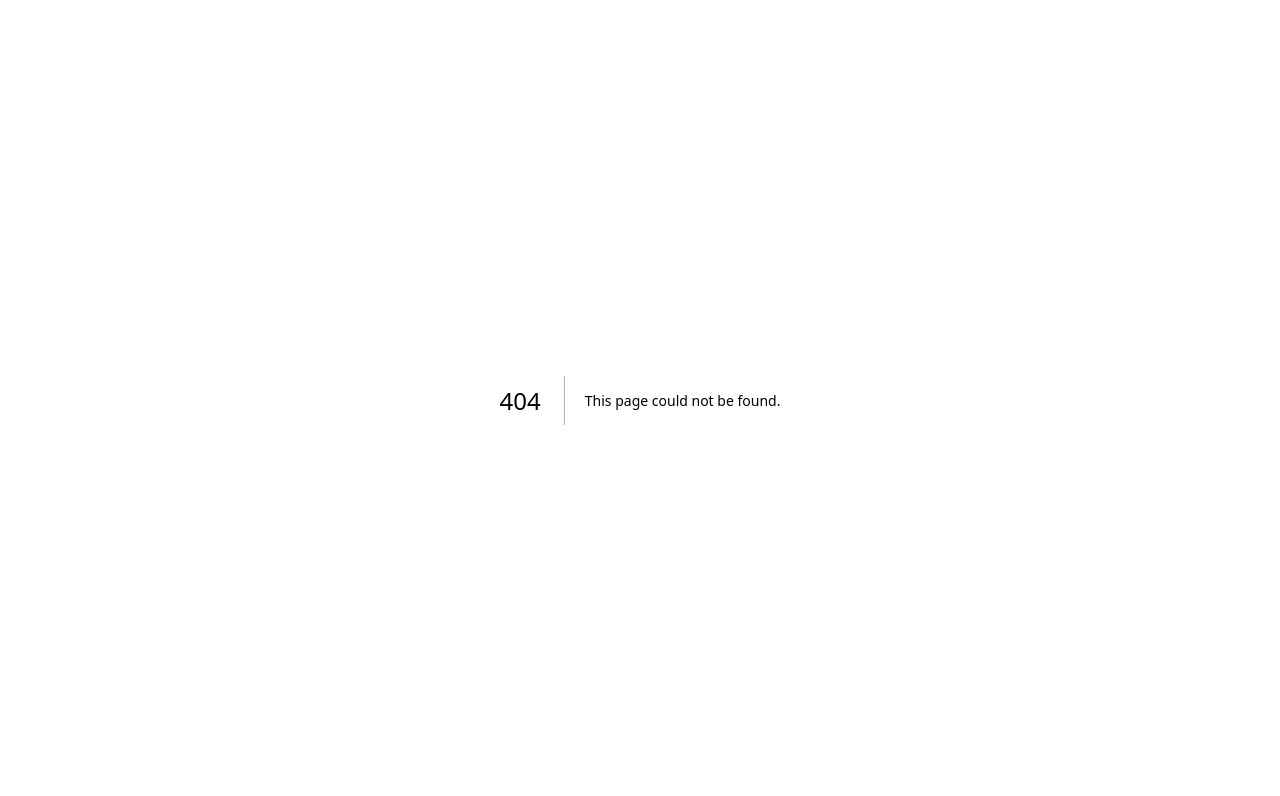
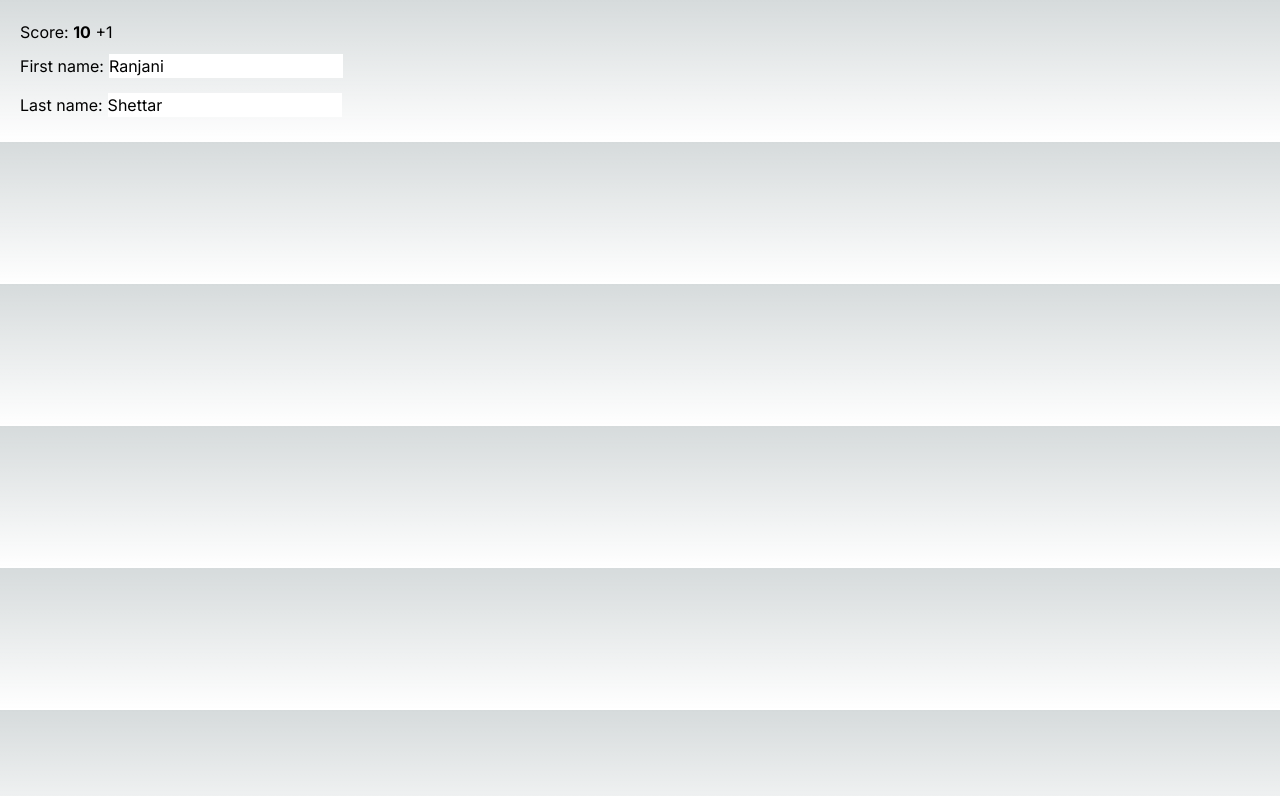
Before and after one commit to chut89/demo-set-intersection-client, a Next.js app: page /player in a window 1280 px wide. Before the commit this address had no page. Shown: the top 796 px of the page. Built offline with nearby package versions, Linux system fonts and the light colour scheme.

Commit message:
add player example

```diff
--- /dev/null
+++ b/src/app/(input)/player/page.tsx
@@ -0,0 +1,60 @@
+'use client';
+
+import { useState } from 'react';
+
+import './player.css';
+
+export default function Scoreboard() {
+  const [player, setPlayer] = useState({
+    firstName: 'Ranjani',
+    lastName: 'Shettar',
+    score: 10,
+  });
+
+  function handlePlusClick() {
+    setPlayer({
+      ...player,
+      score: player.score + 1
+    });
+  }
+
+  function handleFirstNameChange(e) {
+    setPlayer({
+      ...player,
+      firstName: e.target.value,
+    });
+  }
+
+  function handleLastNameChange(e) {
+    setPlayer({
+      ...player,
+      lastName: e.target.value
+    });
+  }
+
+  return (
+    <>
+      <label>
+        Score: <b>{player.score}</b>
+        {' '}
+        <button onClick={handlePlusClick}>
+          +1
+        </button>
+      </label>
+      <label>
+        First name:
+        <input
+          value={player.firstName}
+          onChange={handleFirstNameChange}
+        />
+      </label>
+      <label>
+        Last name:
+        <input
+          value={player.lastName}
+          onChange={handleLastNameChange}
+        />
+      </label>
+    </>
+  );
+}
--- /dev/null
+++ b/src/app/(input)/player/player.css
@@ -0,0 +1,2 @@
+label { display: block; margin-bottom: 10px; }
+input { margin-left: 5px; margin-bottom: 5px; }
--- a/src/app/page.tsx
+++ b/src/app/page.tsx
@@ -31,6 +31,9 @@ export default function Page() {
             <li>
               <Link href="/synchronize-image-text">Synchronize image and text example</Link>
             </li>
+            <li>
+              <Link href="/player">Player example</Link>
+            </li>
         </ul>
         <li>
           <Link href="/chat">Chat example</Link>
```
